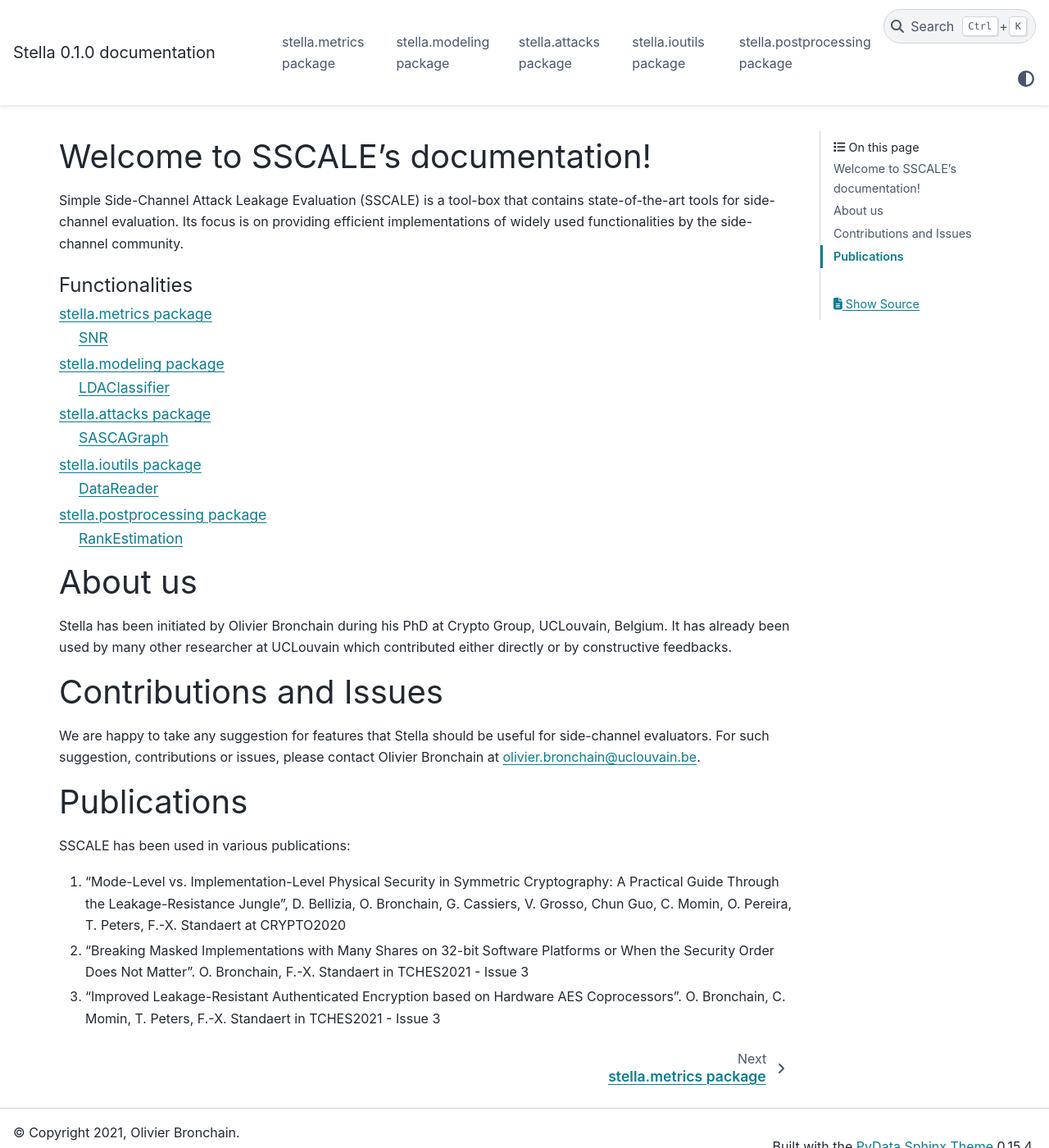
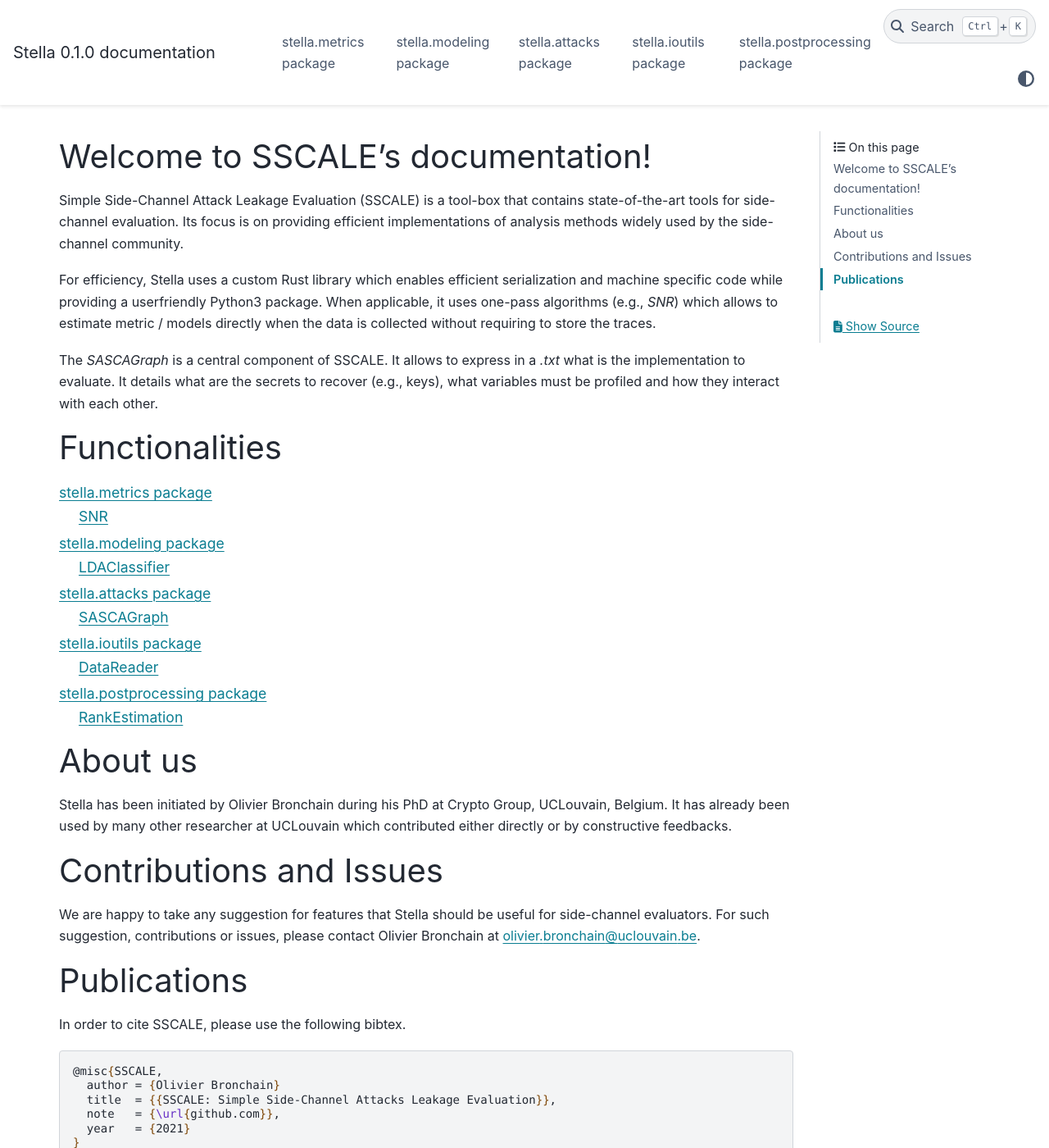
Before and after one commit to simple-crypto/SCALib, a Sphinx documentation site: the page built from docs/index.rst, in a window 1280 px wide and 1400 px high. Shown: the whole window at 82% size. Built offline with Sphinx 7.4.7 and the PyData theme 0.15.4, drawn with Linux system fonts in a browser that asks for light colours; formulas are drawn with MathJax 3; some of the changed text lies outside the part shown.

Commit message:
continue docs

```diff
--- a/docs/index.rst
+++ b/docs/index.rst
@@ -7,21 +7,31 @@ Welcome to SSCALE's documentation!
 ==================================
 Simple Side-Channel Attack Leakage Evaluation (SSCALE) is a tool-box that
 contains state-of-the-art tools for side-channel evaluation. Its focus is on
-providing efficient implementations of widely used functionalities by the
+providing efficient implementations of analysis methods widely used by the
 side-channel community.
+
+For efficiency, Stella uses a custom Rust library which enables efficient
+serialization and machine specific code while providing a userfriendly Python3
+package. When applicable, it uses one-pass algorithms (e.g., `SNR`) which
+allows to estimate metric / models directly when the data is collected without
+requiring to store the traces.
+
+The `SASCAGraph` is a central component of SSCALE. It allows to express in a
+`.txt` what is the implementation to evaluate. It details what are the secrets
+to recover (e.g., keys), what variables must be profiled and how they interact
+with each other.
+
+Functionalities
+===============
 
 .. toctree::
    :maxdepth: 2
-   :caption: Functionalities
 
    source/stella.metrics.rst
    source/stella.modeling.rst
    source/stella.attacks.rst
    source/stella.ioutils.rst
    source/stella.postprocessing.rst
-
-
-
 
 About us
 ========
@@ -38,7 +48,19 @@ please contact Olivier Bronchain at `olivier.bronchain@uclouvain.be
 
 Publications
 ============
-SSCALE has been used in various publications:
+In order to cite SSCALE, please use the following bibtex.
+
+.. code-block:: latex
+
+    @misc{SSCALE,
+      author = {Olivier Bronchain}
+      title  = {{SSCALE: Simple Side-Channel Attacks Leakage Evaluation}},
+      note   = {\url{github.com}},
+      year   = {2021}
+    }
+
+
+SSCALE has been used in various publications, let us know if you used it:
 
 1. "Mode-Level vs. Implementation-Level Physical Security in Symmetric
    Cryptography: A Practical Guide Through the Leakage-Resistance Jungle", D.
--- a/docs/source/stella.attacks.rst
+++ b/docs/source/stella.attacks.rst
@@ -4,6 +4,9 @@ This modules contains utils to extract keys from an implementation.
 
 SASCAGraph
 ----------
+Dejiajidja
+deojdijze
+dezj dijezijdijezjdj ezjdjz jdijezidjez
 
 .. automodule:: stella.attacks.sascagraph
    :members:
```
